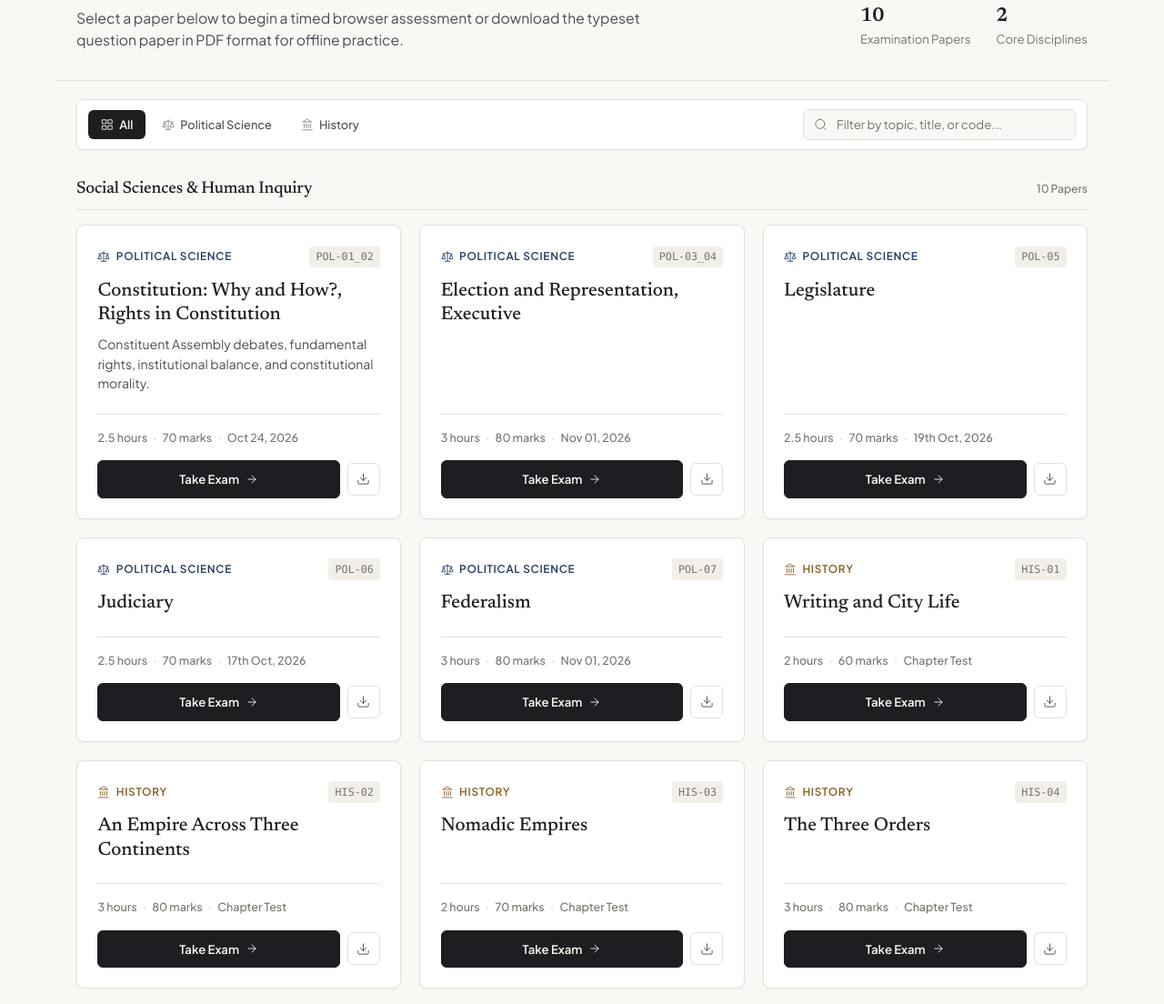
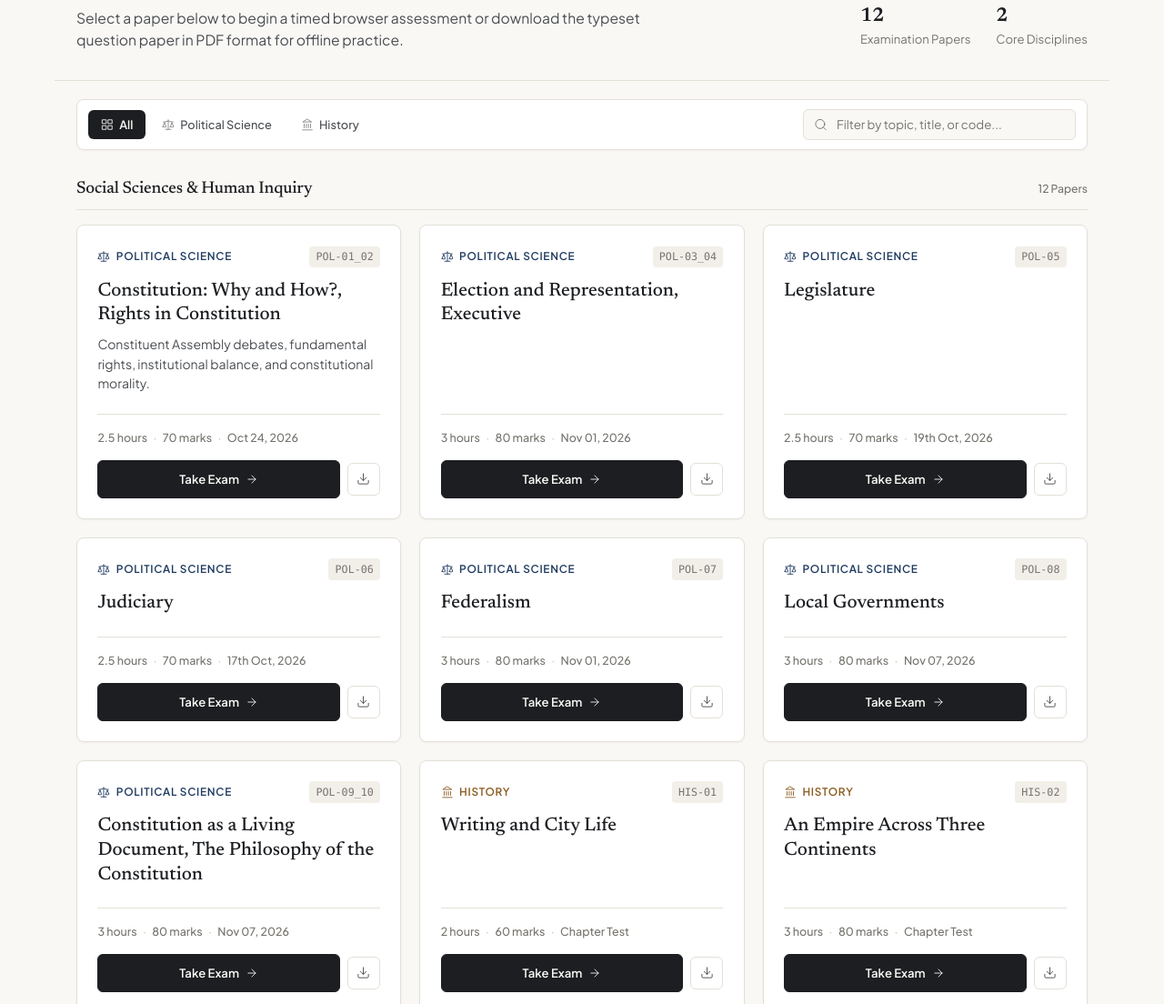
Before and after one commit to SkyPlay-Code/pikuexams, a plain HTML site: page index.html in a window 1280 px wide. Shown: the part 196-1300 px from the top of the page at 91% size. Drawn offline with Linux system fonts and the light colour scheme.

Commit message:
Add new Political Science exam entries

```diff
--- a/index.html
+++ b/index.html
@@ -758,6 +758,30 @@
         pdfLink: "https://schoolchan.onrender.com/thread/29#274"
       },
       {
+        id: "POL-08",
+        subject: "Political Science",
+        category: "Social Sciences & Human Inquiry",
+        title: "Local Governments",
+        description: "",
+        duration: "3 hours",
+        marks: "80 marks",
+        date: "Nov 07, 2026",
+        htmlFile: "Exams/Polsc8-XI.html",
+        pdfLink: "https://schoolchan.onrender.com/thread/29#275"
+      },
+      {
+        id: "POL-09_10",
+        subject: "Political Science",
+        category: "Social Sciences & Human Inquiry",
+        title: "Constitution as a Living Document, The Philosophy of the Constitution",
+        description: "",
+        duration: "3 hours",
+        marks: "80 marks",
+        date: "Nov 07, 2026",
+        htmlFile: "Exams/Polsc9_10-XI.html",
+        pdfLink: "https://schoolchan.onrender.com/thread/29#276"
+      },
+      {
         id: "HIS-01",
         subject: "History",
         category: "Social Sciences & Human Inquiry",
```
